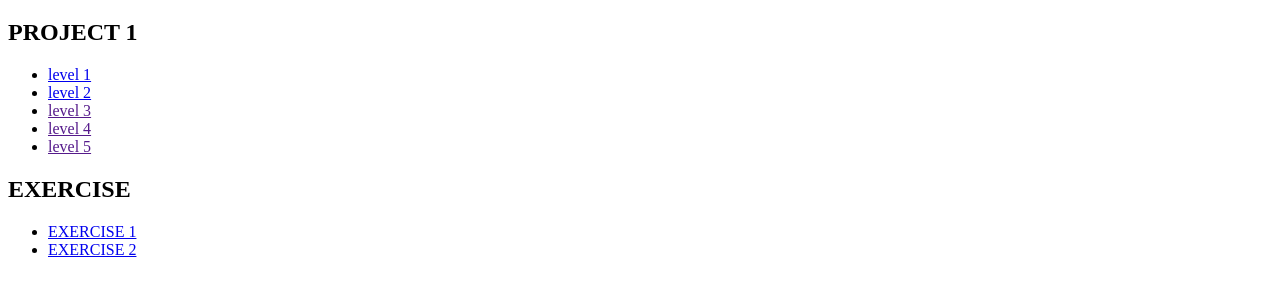
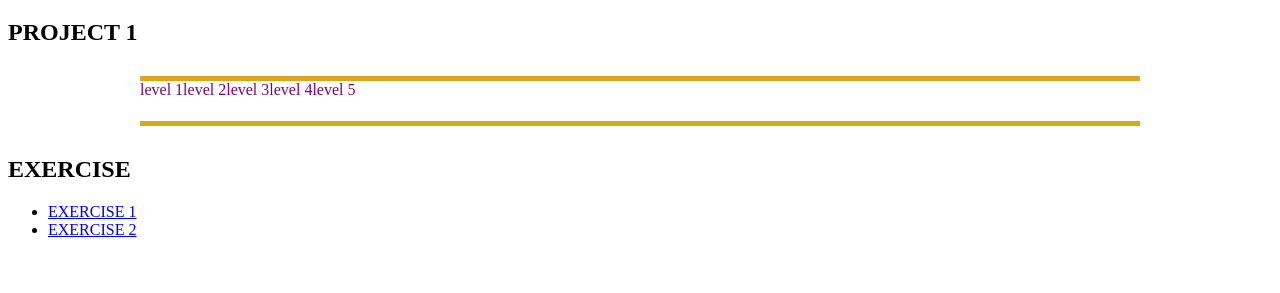
Before and after one commit to jinxioayu/interactivemedia323, a plain HTML site: page index.html in a window 1280 px wide. Shown: the part 61-354 px from the top of the page. Drawn offline with Linux system fonts and the light colour scheme.

Commit message:
2019.12.16.NO2

```diff
--- a/index.html
+++ b/index.html
@@ -2,12 +2,14 @@
 <html>
 
 <head>
-  <title>INTERACTIVE MEDIA 323 FALL 2019</title>
+    <link rel="stylesheet" type="text/css" href="project1/style.css">
+<title>introduce</title>
 </head>
 
 <body>
   <h1>Angel's Homepage</h1>
     <h2>PROJECT 1</h2>
+    <div id="nav">
     <ul>
     	<li><a href="project1/level1/index.html">level 1 </a> </li>
     	<li><a href="project1/level2/index.html">level 2 </a> </li>
@@ -15,6 +17,7 @@
     	<li><a href="">level 4 </a> </li>
     	<li><a href="">level 5 </a> </li>
     </ul>
+    </div>
     <h2>EXERCISE </h2>
     <ul>
     	<li><a href="https://jinxioayu.github.io/interactivemedia323/exercise1/">EXERCISE 1 </a> </li>
--- /dev/null
+++ b/project1/style.css
@@ -0,0 +1,36 @@
+#nav  ul {
+
+Width:1000px;
+
+height:40px;
+
+margin:30px auto;
+
+padding:0;
+
+list-style:none;
+
+border-top:solid 5px #DAA520;
+
+border-bottom:solid 5px #DAA520;
+
+}
+#nav ul li {
+
+float:left;
+
+text-align:center;
+
+font:16px/2.5;
+
+}
+#nav ul li a {
+
+text-decoration:none; color:#800080;
+
+}
+#nav ul li a:hover {
+
+display:block; color:#FFFFFF; background:#DC143C;
+
+        }
```
Also changed, not shown: project1/navigation system.html (added, +51 -0 lines).
